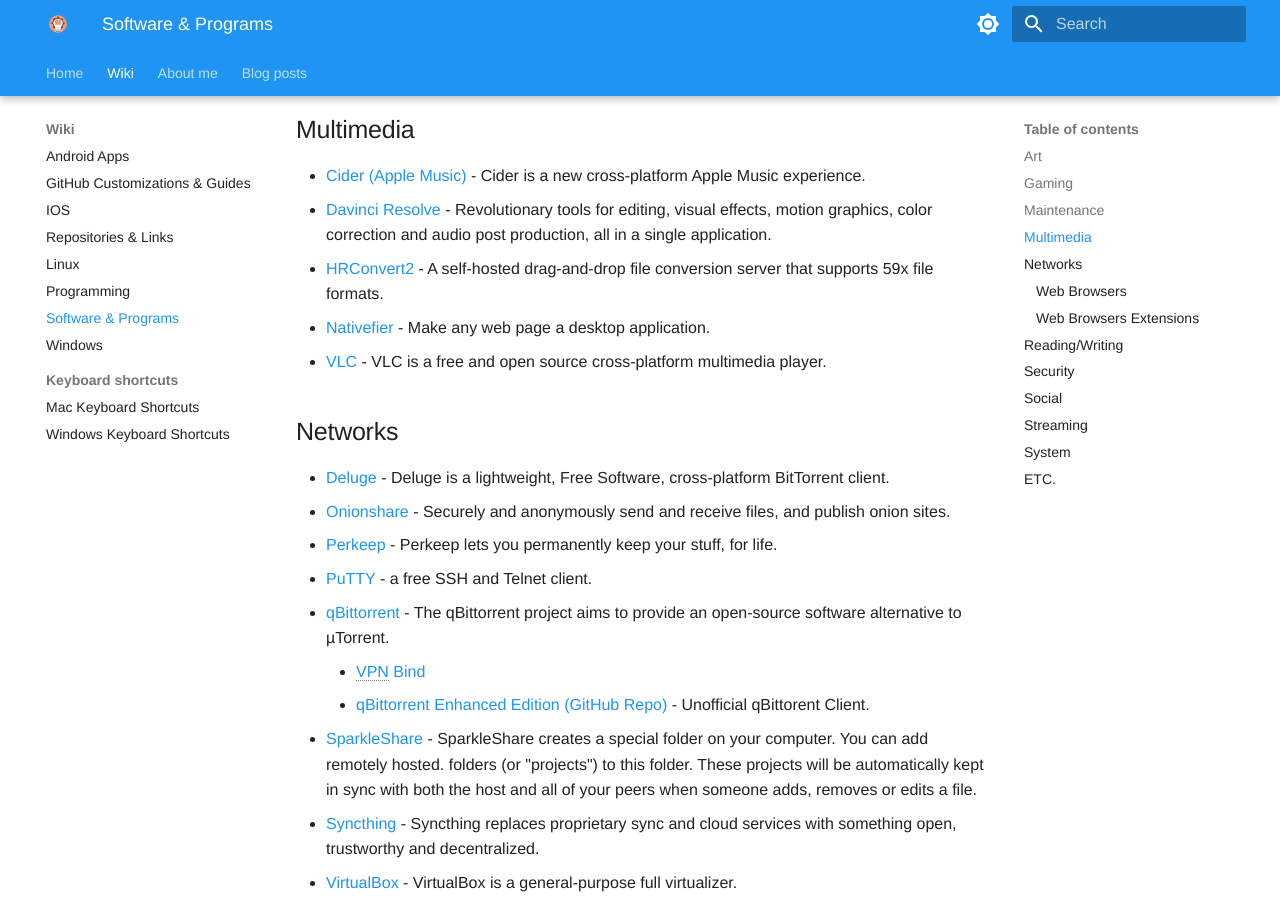
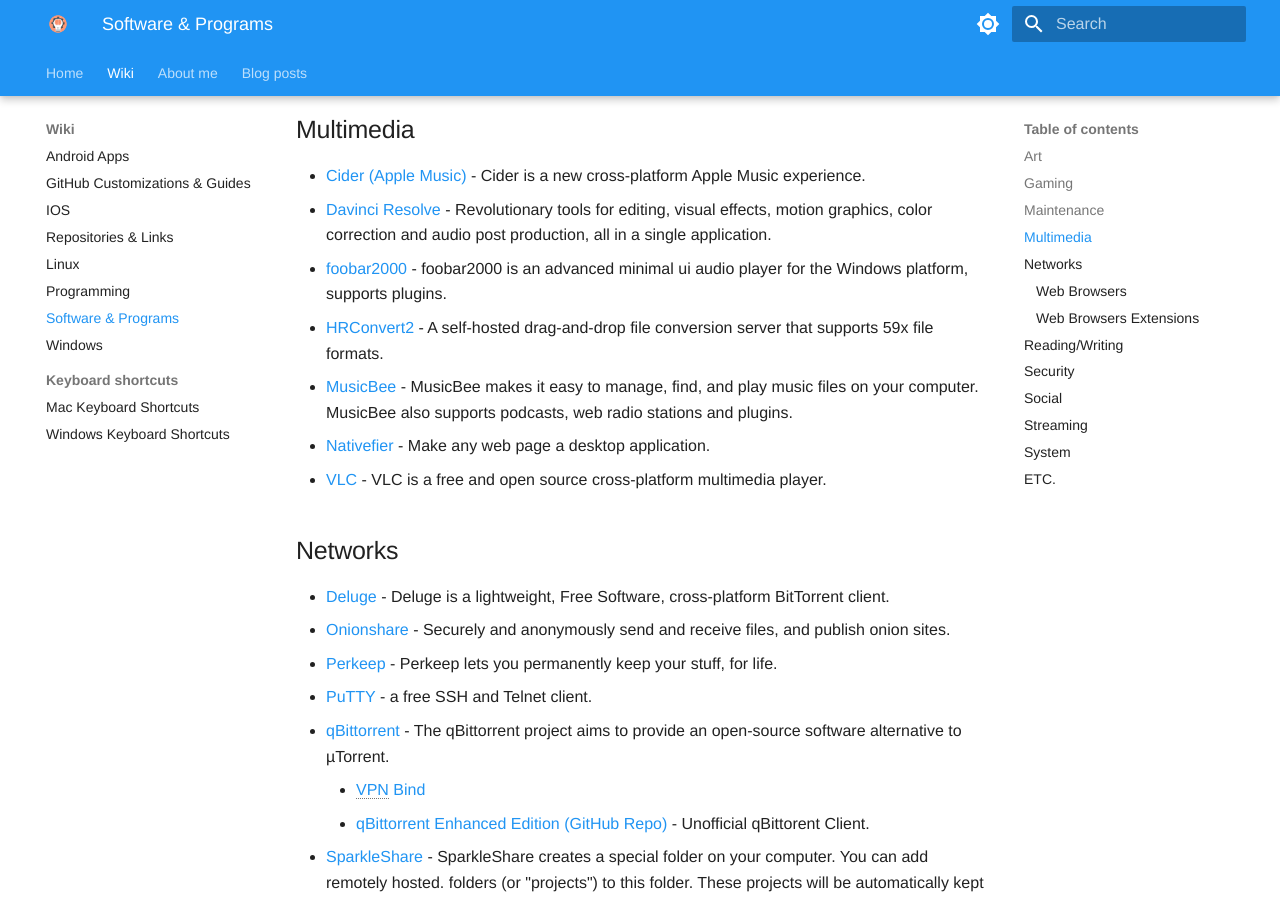
Before and after one commit to ZivSimchoni/Zwiki, an MkDocs documentation site: the page built from docs/Wiki/Programs.md, in a window 1280 px wide and 900 px high, scrolled down 1030 px. Built offline with MkDocs 1.6.1 and Material for MkDocs 9.7.7, drawn with Linux system fonts in a browser that asks for light colours; some web fonts are replaced.

Commit message:
Update Programs.md

```diff
--- a/docs/Wiki/Programs.md
+++ b/docs/Wiki/Programs.md
@@ -31,7 +31,9 @@
 
 -   [Cider (Apple Music)](https://cider.sh/) - Cider is a new cross-platform Apple Music experience.
 -   [Davinci Resolve](https://www.blackmagicdesign.com/products/davinciresolve/) - Revolutionary tools for editing, visual effects, motion graphics, color correction and audio post production, all in a single application.
+-   [foobar2000](https://www.foobar2000.org/) - foobar2000 is an advanced minimal ui audio player for the Windows platform, supports plugins.
 -   [HRConvert2](https://github.com/zelon88/HRConvert2) - A self-hosted drag-and-drop file conversion server that supports 59x file formats.
+-   [MusicBee](https://getmusicbee.com/) - MusicBee makes it easy to manage, find, and play music files on your computer. MusicBee also supports podcasts, web radio stations and plugins.
 -   [Nativefier](https://github.com/jiahaog/nativefier) - Make any web page a desktop application.
 -   [VLC](https://www.videolan.org/vlc/) - VLC is a free and open source cross-platform multimedia player.
 
```
